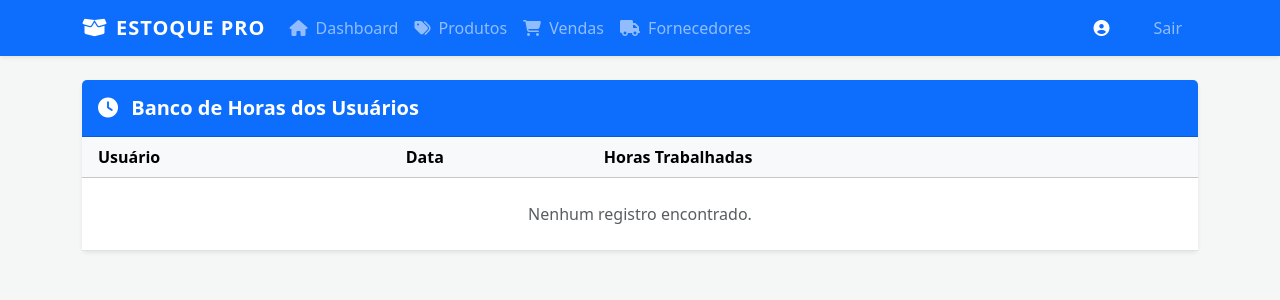
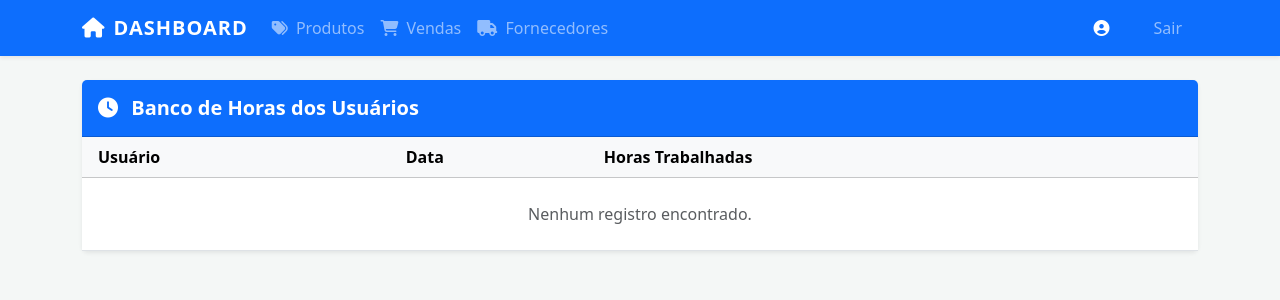
Before and after one commit to gustavosdefreitas/Plataforma-de-Gestao-Estrategica-Textil, a FastAPI app: template templates/banco_horas.html in a window 1280 px wide. Shown: the top 300 px of the page. Run offline with FastAPI, Linux system fonts and the light colour scheme; the template is opened without the code that fills it, so the values that code supplies are empty.

Commit message:
v2.3_ajuste dashboard

```diff
--- a/templates/base.html
+++ b/templates/base.html
@@ -15,15 +15,12 @@
 <body>
     <nav class="navbar navbar-expand-lg navbar-dark bg-primary shadow-sm mb-4">
         <div class="container">
-            <a class="navbar-brand" href="/"><i class="fas fa-box-open me-2"></i>ESTOQUE PRO</a>
+            <a class="navbar-brand" href="/"><i class="fas fa-home me-2"></i>DASHBOARD</a>
             <button class="navbar-toggler" type="button" data-bs-toggle="collapse" data-bs-target="#navbarNav">
                 <span class="navbar-toggler-icon"></span>
             </button>
             <div class="collapse navbar-collapse" id="navbarNav">
                 <ul class="navbar-nav me-auto">
-                    <li class="nav-item">
-                        <a class="nav-link" href="/"><i class="fas fa-home me-1"></i> Dashboard</a>
-                    </li>
                     <li class="nav-item">
                         <a class="nav-link" href="/produtos"><i class="fas fa-tags me-1"></i> Produtos</a>
                     </li>
```
